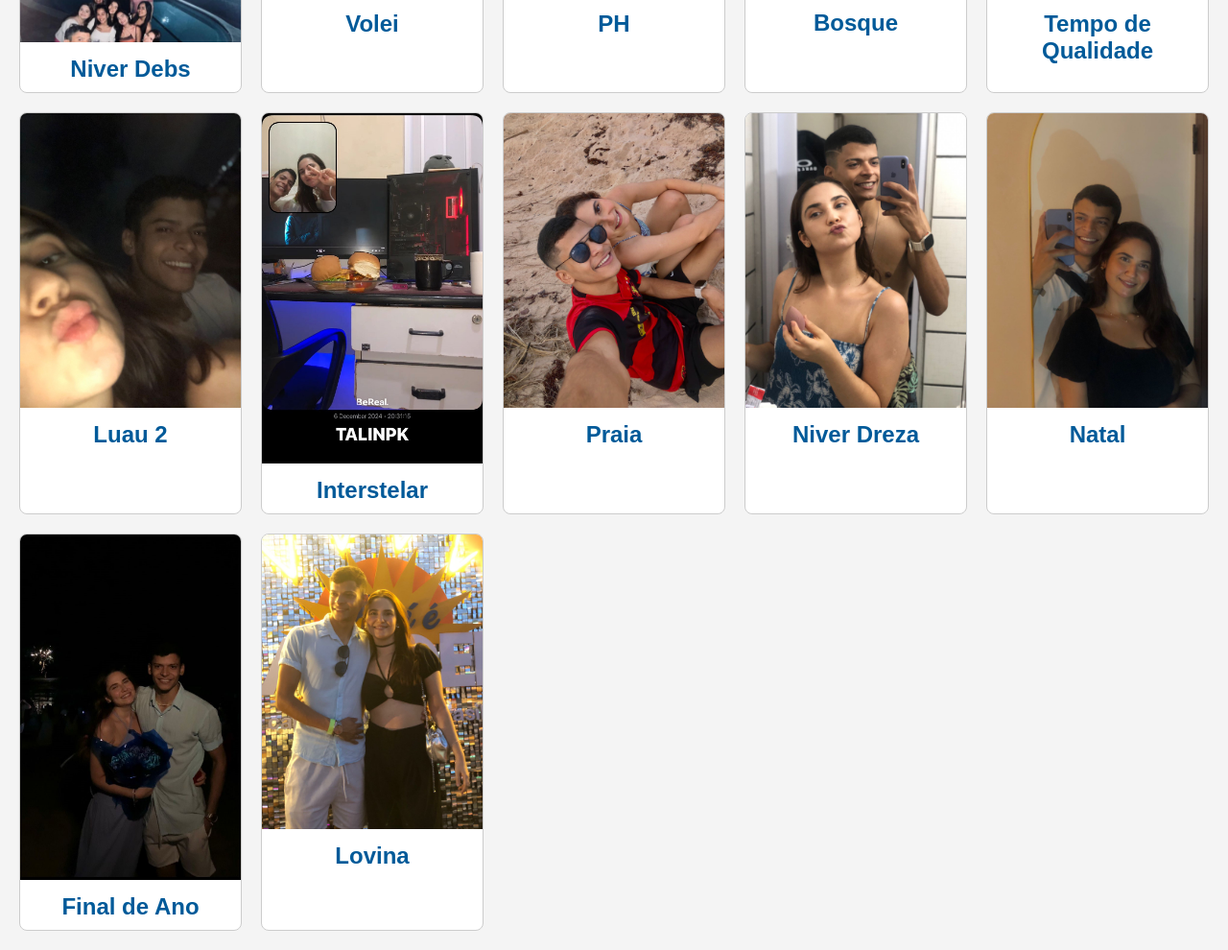
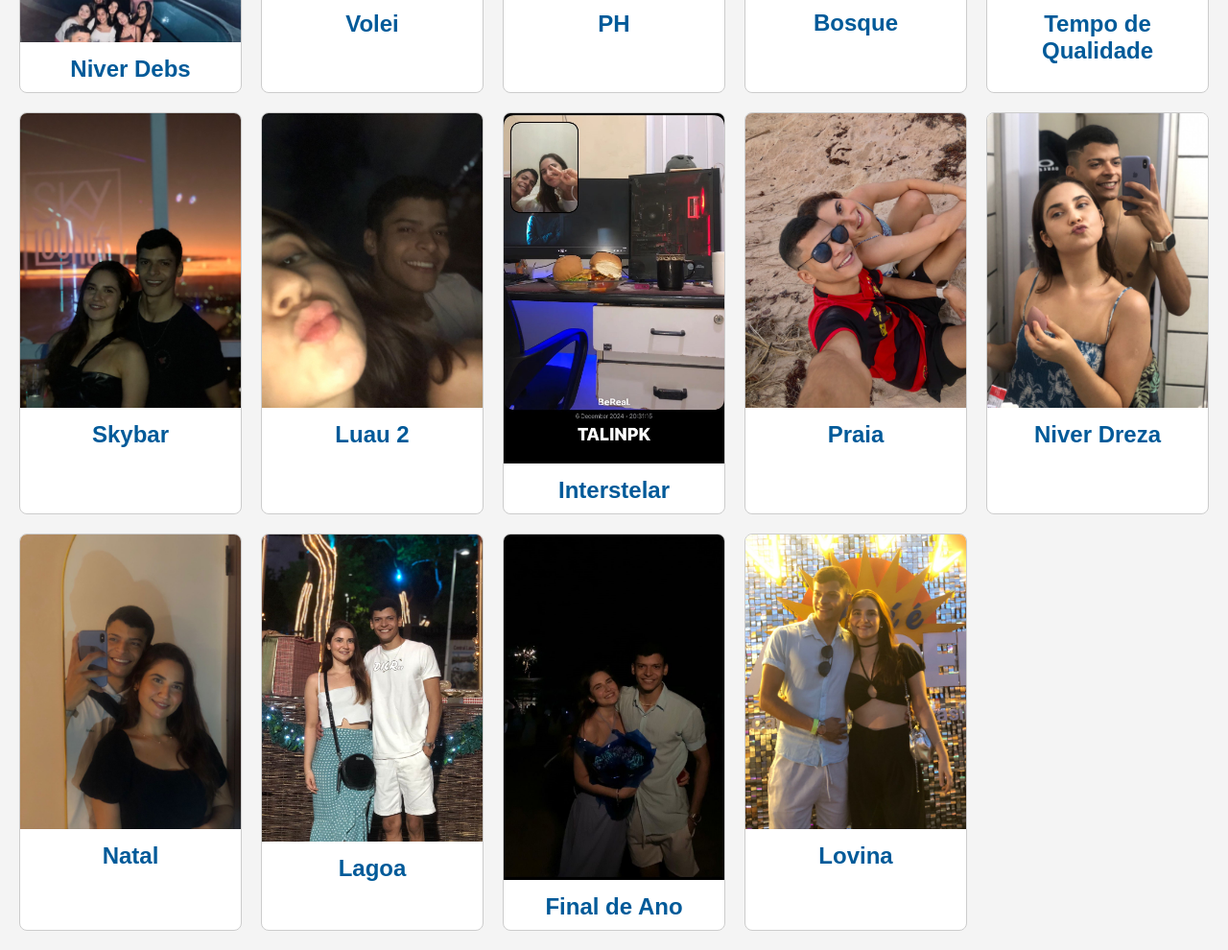
Before and after one commit to talinpk/dreza, a plain HTML site: page index.html in a window 1280 px wide. Shown: the part 1227-2217 px from the top of the page at 96% size. Drawn offline with Linux system fonts and the light colour scheme.

Commit message:
Update index.html

```diff
--- a/index.html
+++ b/index.html
@@ -86,6 +86,10 @@
                 <img src="img/tempo_qualidade.jpg" alt="Tempo de Qualidade">
                 <h2>Tempo de Qualidade</h2>
             </div>
+            <div class="date feito">
+                <img src="img/sky.jpg" alt="Tempo de Qualidade">
+                <h2>Skybar</h2>
+            </div>
 
             <div class="date feito">
                 <img src="img/luau2.jpg" alt="luau2">
@@ -115,6 +119,11 @@
             </div>
 
             <div class="date feito">
+                <img src="img/lagoa.jpg" alt="Tempo de Qualidade">
+                <h2>Lagoa</h2>
+            </div>
+
+            <div class="date feito">
                 <img src="img/nov.jpg" alt="Final de Ano">
                 <h2>Final de Ano</h2>
             </div>
```
